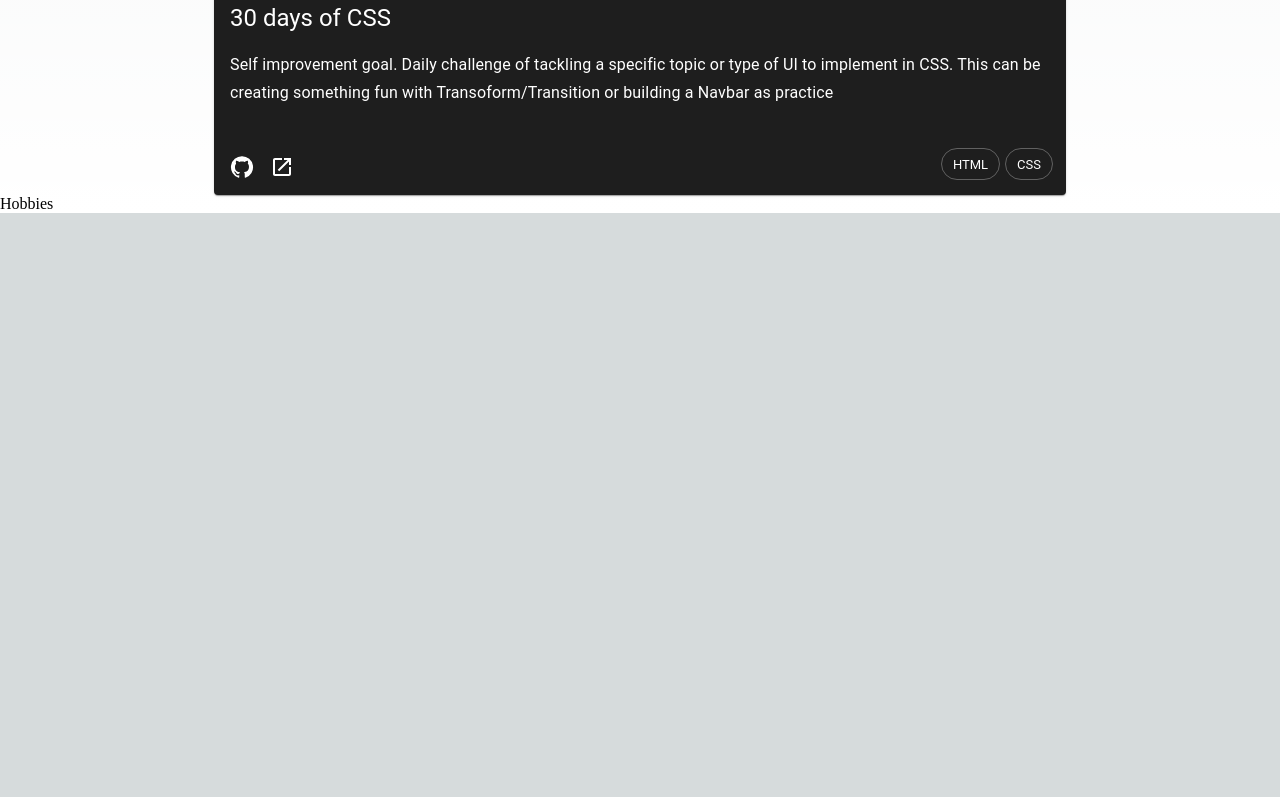
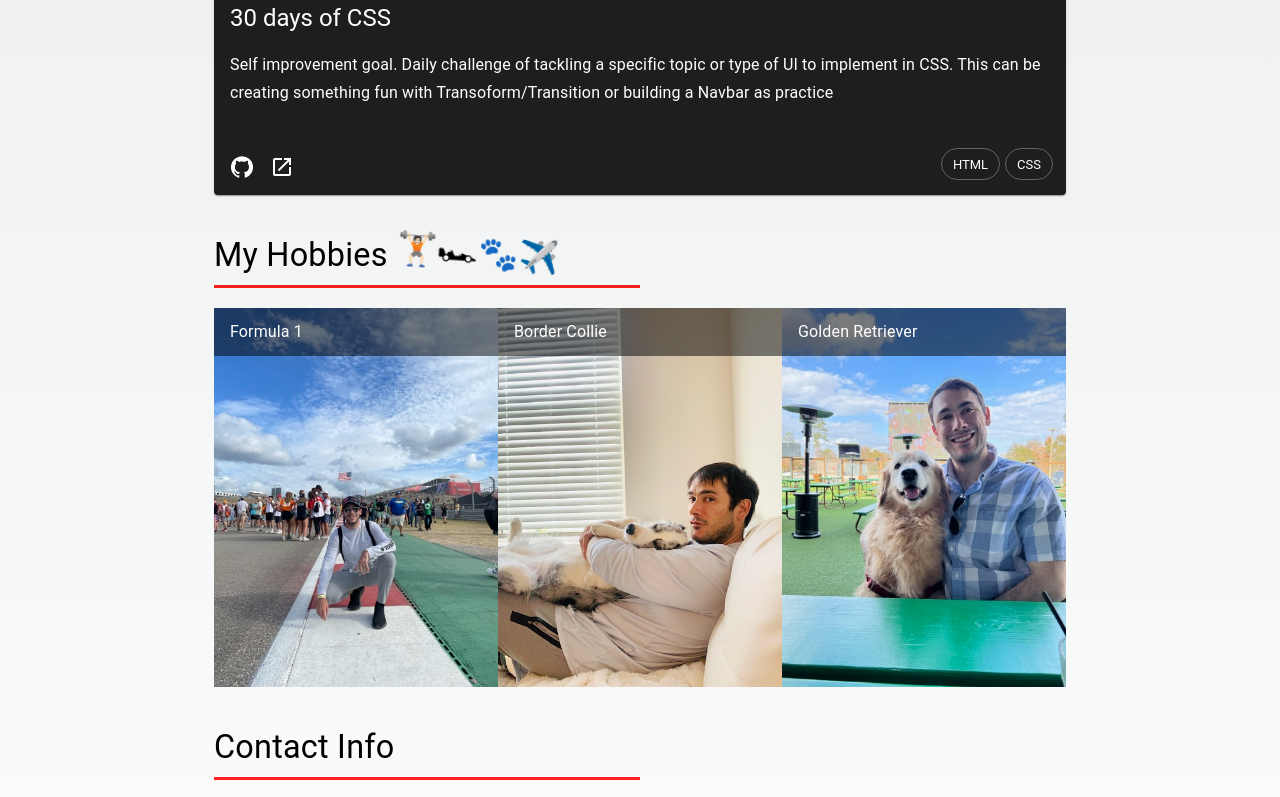
Before and after one commit to steven-ossorio/portfolio, a Next.js app in the folder portfolio/: page / in a window 1280 px wide. Shown: the part 2000-2797 px from the top of the page. Before the commit the page ends 2213 px from the top, so only its background shows below. Built offline with nearby package versions, Linux system fonts and the light colour scheme.

Commit message:
Completed hobbies and footer section

```diff
--- a/portfolio/component/about.component.jsx
+++ b/portfolio/component/about.component.jsx
@@ -36,7 +36,7 @@ const AboutMe = () => {
           <Zoom in={shouldShow}>
             <Grid item sm={8}>
               <Typography component="div" variant="h4">
-                About me <span class="wave">👋</span>
+                About me <span className="wave">👋</span>
               </Typography>
               <Divider
                 sx={{
--- /dev/null
+++ b/portfolio/component/contact.component.js
@@ -0,0 +1,77 @@
+import Box from "@mui/material/Box";
+import Card from "@mui/material/Card";
+import Container from "@mui/material/Container";
+import Divider from "@mui/material/Divider";
+import EmailIcon from "@mui/icons-material/Email";
+import LocationOnIcon from "@mui/icons-material/LocationOn";
+import Typography from "@mui/material/Typography";
+
+const Contact = () => {
+  return (
+    <Container maxWidth="md" sx={{ height: "400px", width: "100%" }}>
+      <Typography component="div" variant="h4" mt={5}>
+        Contact Info
+      </Typography>
+      <Divider
+        sx={{
+          color: "red",
+          width: "50%",
+          borderBottomWidth: "3px",
+          backgroundColor: "red",
+          marginBottom: "20px",
+          marginTop: "10px",
+        }}
+      />
+      <Box>
+        <Card
+          variant="outlined"
+          sx={{
+            display: "flex",
+            marginTop: "10px",
+            marginBottom: "20px",
+            height: "100px",
+            alignItems: "center",
+            gap: "15px",
+          }}
+        >
+          <Box
+            sx={{
+              display: "flex",
+              gap: "5px",
+              marginLeft: "10px",
+            }}
+          >
+            <LocationOnIcon />
+            <Typography>Location: </Typography>
+          </Box>
+          <Typography>Houston, Texas</Typography>
+        </Card>
+        <Card
+          variant="outlined"
+          sx={{
+            display: "flex",
+            marginTop: "10px",
+            marginBottom: "20px",
+            height: "100px",
+            alignItems: "center",
+            gap: "15px",
+          }}
+        >
+          <Box
+            sx={{
+              display: "flex",
+              gap: "5px",
+              marginLeft: "10px",
+            }}
+          >
+            <EmailIcon />
+            <Typography>Email: </Typography>
+          </Box>
+          <address>usa.s.ossorio@gmail.com</address>
+        </Card>
+      </Box>
+    </Container>
+  );
+};
+
+export default Contact;
--- /dev/null
+++ b/portfolio/component/foot.component.jsx
@@ -0,0 +1,18 @@
+import Box from "@mui/material/Box";
+import Typography from "@mui/material/Typography";
+
+const Footer = () => {
+  return (
+    <Box
+      sx={{
+        height: "50px",
+        display: "flex",
+        justifyContent: "center",
+      }}
+    >
+      <Typography>Copyright &#169; 2022 Steven Ossorio </Typography>
+    </Box>
+  );
+};
+
+export default Footer;
--- a/portfolio/component/hobbies.component.jsx
+++ b/portfolio/component/hobbies.component.jsx
@@ -1,5 +1,50 @@
+import Box from "@mui/material/Box";
+import Container from "@mui/material/Container";
+import Divider from "@mui/material/Divider";
+import ImageListItem from "@mui/material/ImageListItem";
+import ImageListItemBar from "@mui/material/ImageListItemBar";
+import Typography from "@mui/material/Typography";
+
+const images = [
+  { img: "steven-f1.png", title: "Formula 1" },
+  { img: "steven-bambi.png", title: "Border Collie" },
+  { img: "steven-happy.png", title: "Golden Retriever" },
+];
+
 const Hobbies = () => {
-  return <div>Hobbies</div>;
+  return (
+    <Container maxWidth="md">
+      <Typography component="div" variant="h4" mt={5}>
+        My Hobbies <span className="wave">🏋🏻🏎🐾✈️</span>
+      </Typography>
+      <Divider
+        sx={{
+          color: "red",
+          width: "50%",
+          borderBottomWidth: "3px",
+          backgroundColor: "red",
+          marginBottom: "20px",
+          marginTop: "10px",
+        }}
+      />
+      <Box display="flex" justifyContent="space-between">
+        {images.map((item) => (
+          <ImageListItem key={item.img}>
+            <img
+              src={`${item.img}?w=248&fit=crop&auto=format`}
+              srcSet={`${item.img}?w=248&fit=crop&auto=format&dpr=2 2x`}
+              alt={item.title}
+              loading="lazy"
+            />
+            <ImageListItemBar
+              title={<Typography>{item.title}</Typography>}
+              position="top"
+            />
+          </ImageListItem>
+        ))}
+      </Box>
+    </Container>
+  );
 };
 
 export default Hobbies;
--- a/portfolio/pages/index.js
+++ b/portfolio/pages/index.js
@@ -12,6 +12,8 @@ import Projects from "../component/projects.component";
 import Work from "../component/work.component";
 import Skills from "../component/skills.component";
 import Hobbies from "../component/hobbies.component";
+import Contact from "../component/contact.component";
+import Footer from "../component/foot.component";
 
 const inter = Inter({ subsets: ["latin"] });
 
@@ -39,6 +41,8 @@ export default function Home() {
         <Work />
         <Projects />
         <Hobbies />
+        <Contact />
+        <Footer />
       </ThemeProvider>
     </>
   );
```
